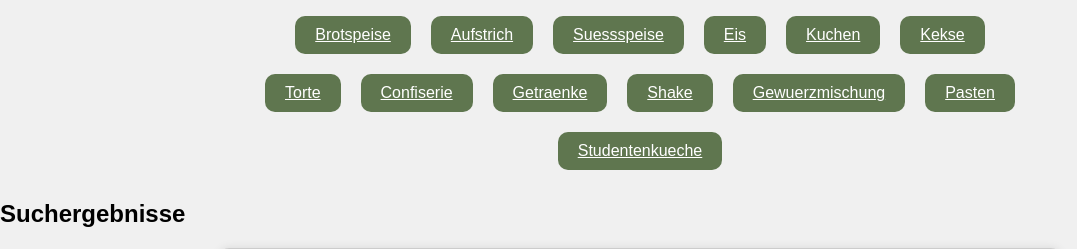
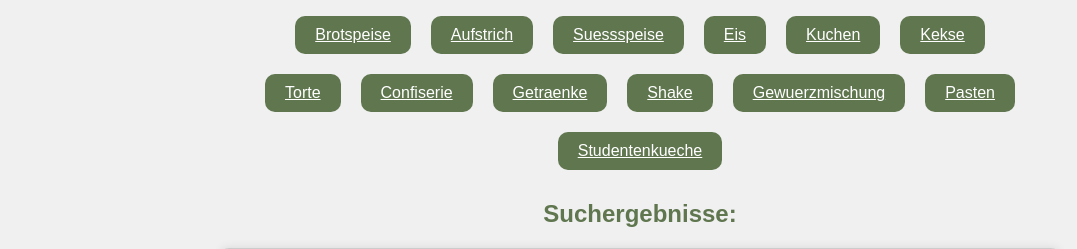
Before and after one commit to waimerle/LeckerMeister, a Django app: template templates/LeckerMeister/Suchseite.html in a window 1280 px wide. Shown: the part 432-681 px from the top of the page, without its empty margins (0-1077 px from the left). Run offline with Django 3.2, Linux system fonts and the light colour scheme; the template is opened without the code that fills it: most values are stand-ins (such as "Sample title", 1, 10 or a date in 2020).

Commit message:
update Suchseite

```diff
--- a/templates/LeckerMeister/Suchseite.html
+++ b/templates/LeckerMeister/Suchseite.html
@@ -179,7 +179,7 @@
     </div>
   <div class="results-container">
     {% if rezepte %}
-      <h2>Suchergebnisse</h2>
+      <h2 style="text-align: center; color: #5f764f">Suchergebnisse:</h2>
       {% for rezept in rezepte %}
         <div class="rezept-container">
           <h1>{{ rezept.name }}</h1>
```
